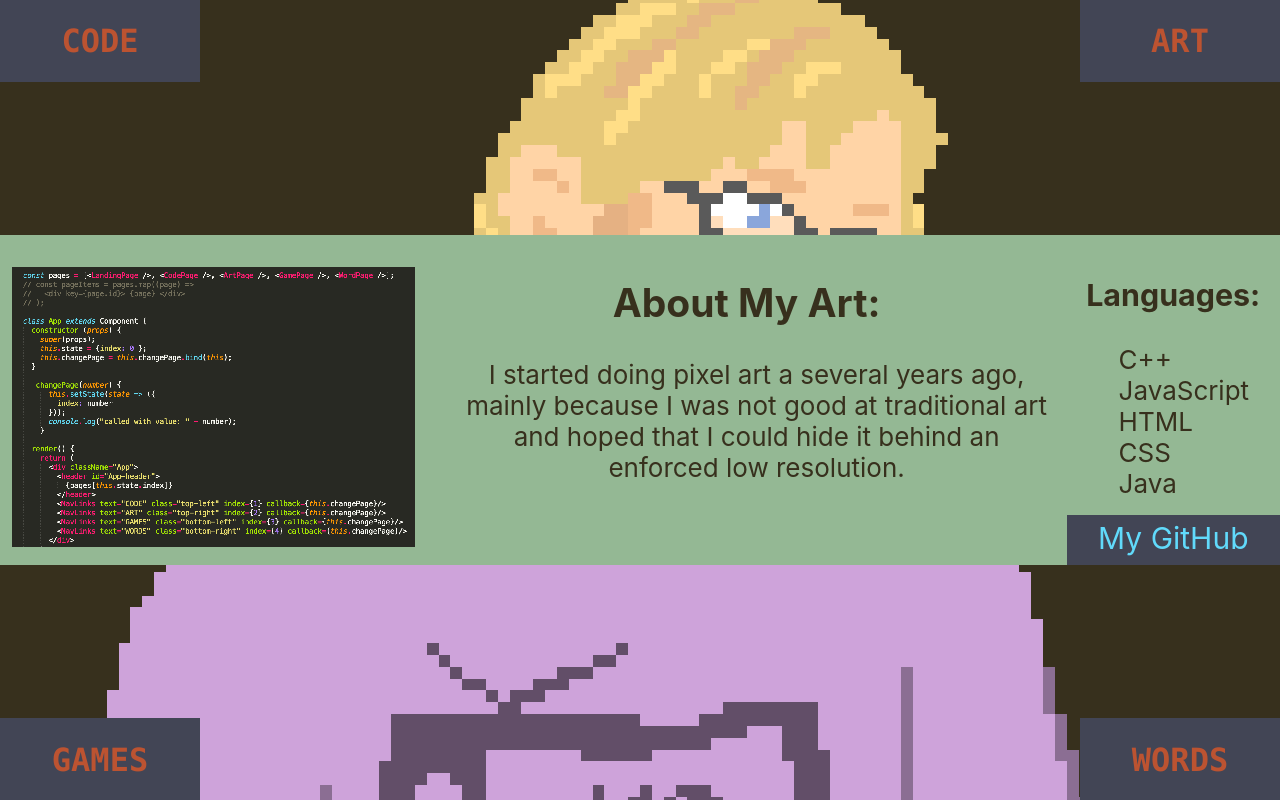
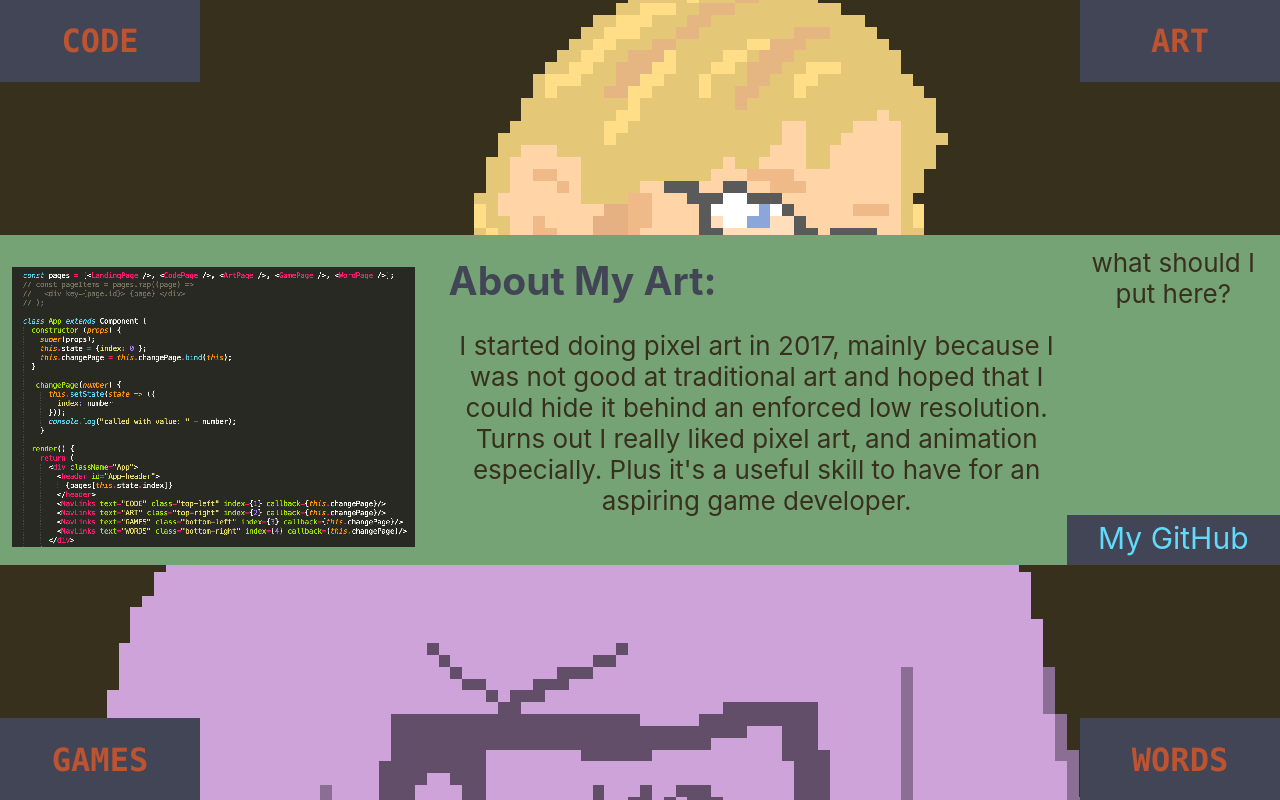
Before and after one commit to NoahKittleson/Personal-Site, a React (Create React App) app: page / in a window 1280 px wide. Both pictures are taken after a click on the link "ART". Built offline with nearby package versions, Linux system fonts and the light colour scheme.

Commit message:
more text

```diff
--- a/src/App.css
+++ b/src/App.css
@@ -159,7 +159,7 @@ ul {
 }
 
 #art {
-  background-color: #94b894
+  background-color: #75a375
 }
 
 #games {
--- a/src/App.js
+++ b/src/App.js
@@ -90,19 +90,13 @@ class ArtPage extends React.Component {
 						<img src={codeImg} alt="A picture of the code for this webpage."/>
 					</div>
 					<div className="col-3">
-						<h2>About My Art:</h2>
-						<p id="codeText">I started doing pixel art a several years ago, mainly because I was not good at traditional art and
-							hoped that I could hide it behind an enforced low resolution.</p>
+						<h2 className="heading">About My Art:</h2>
+						<p id="codeText">I started doing pixel art in 2017, mainly because I was not good at traditional art and
+							hoped that I could hide it behind an enforced low resolution.  Turns out I really liked pixel art, and
+							animation especially.  Plus it's a useful skill to have for an aspiring game developer.</p>
 					</div>
 					<div className="col-1" id="codeLangs">
-						<h3>Languages:</h3>
-						<ul>
-							<li>C++</li>
-							<li>JavaScript</li>
-							<li>HTML</li>
-							<li>CSS</li>
-							<li>Java</li>
-						</ul>
+						what should I put here?
 						<div id="github-link">
 							<a href="https://www.github.com/noahkittleson" target="_blank" className="App-link">My GitHub</a>
 						</div>
```
